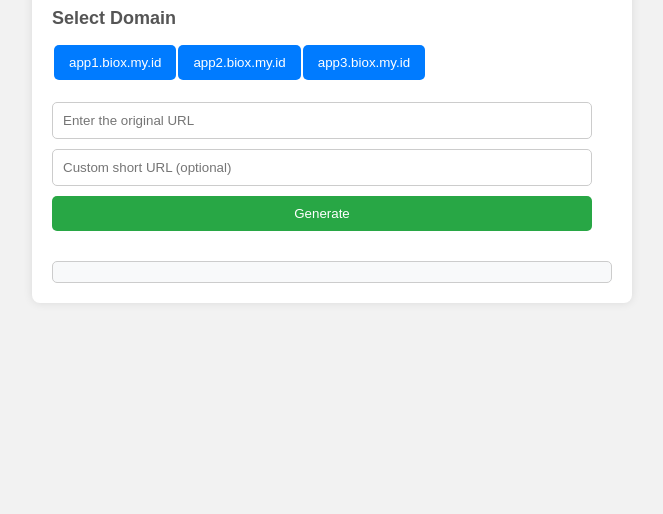
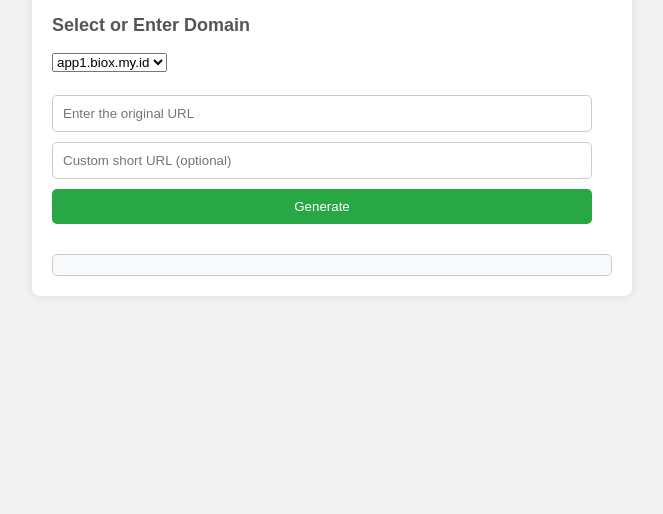
Before and after one commit to totojajal/landingpage, a plain HTML site: page index.html in a window 1280 px wide. Shown: the part 286-800 px from the top of the page, without its empty margins (308-971 px from the left). Drawn offline with Linux system fonts and the light colour scheme; files that its build step writes are made by us from their sources; files whose address does not match are found by name.

Commit message:
Update index.html

```diff
--- a/index.html
+++ b/index.html
@@ -10,15 +10,15 @@
   <div class="container">
     <h1><i class="fas fa-link"></i> URL Shortener</h1>
     <div class="domain-selection">
-      <h2>Select Domain</h2>
-      <table id="domain-table">
-        <tr>
-          <td><button class="domain-btn" data-domain="app1.biox.my.id">app1.biox.my.id</button></td>
-          <td><button class="domain-btn" data-domain="app2.biox.my.id">app2.biox.my.id</button></td>
-          <td><button class="domain-btn" data-domain="app3.biox.my.id">app3.biox.my.id</button></td>
-        </tr>
-        <!-- Tambahkan lebih banyak baris jika diperlukan -->
-      </table>
+      <h2>Select or Enter Domain</h2>
+      <div>
+        <select id="domain-select">
+          <option value="app1.biox.my.id">app1.biox.my.id</option>
+          <option value="app2.biox.my.id">app2.biox.my.id</option>
+          <option value="app3.biox.my.id">app3.biox.my.id</option>
+          <!-- Tambahkan lebih banyak domain jika diperlukan -->
+        </select>
+      </div>
     </div>
     <form id="shorten-form">
       <input type="url" id="original-url" placeholder="Enter the original URL" required>
```
